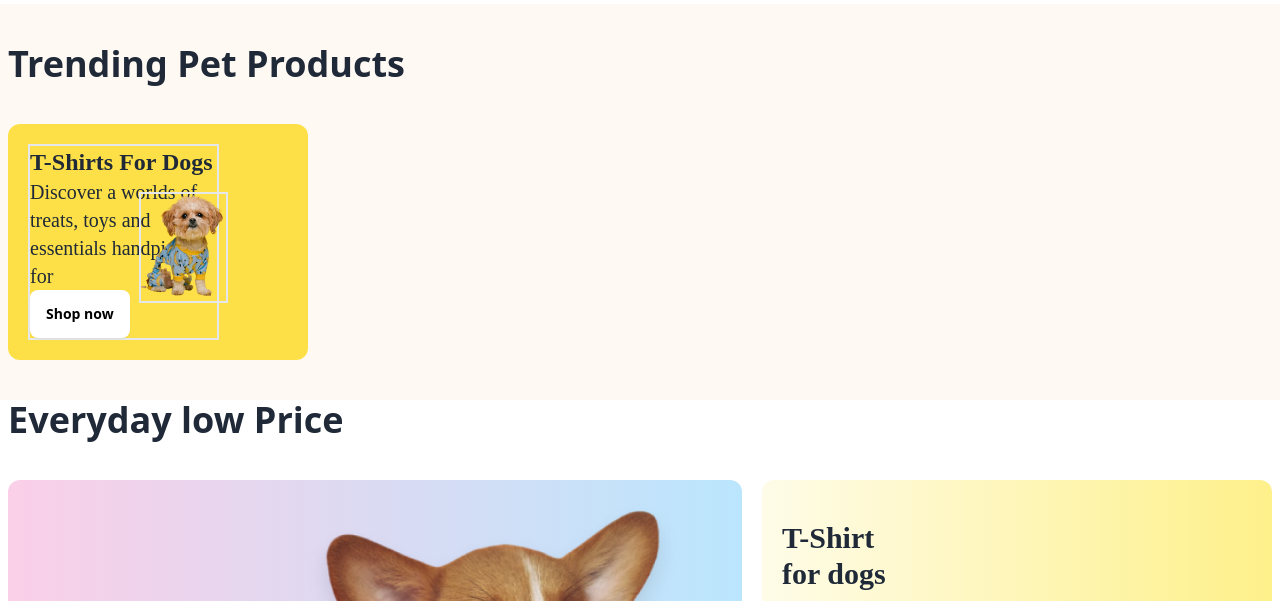
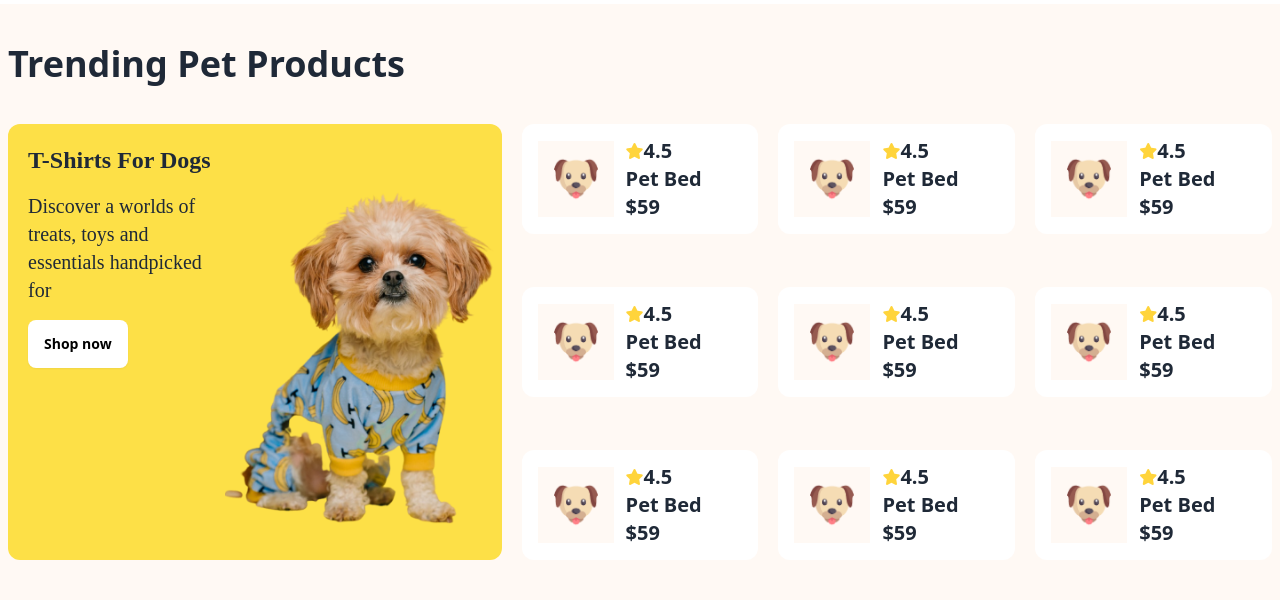
Before and after one commit to Tabibw/Assignment-3, a plain HTML site: page index.html in a window 1280 px wide. Shown: the part 1300-1901 px from the top of the page. Drawn offline with nearby package versions, Linux system fonts and the light colour scheme; a web font is replaced by a local one.

Commit message:
completed main part

```diff
--- a/index.html
+++ b/index.html
@@ -160,37 +160,150 @@
     <section class="bg-[#FFF9F4]">
       <div class="md:container mx-auto px-2 py-10">
         <h1 class="text-4xl font-bold pb-10">Trending Pet Products</h1>
-        <div class="grid grid-cols-10 grid-rows-2">
-          <div class="w-[300px] py-5  flex row-span-2 bg-yellow-300 rounded-xl">
-            <div class="border-2 ml-5">
+        <div class="grid grid-cols-2 gap-5 lg:grid-cols-5 grid-rows-2">
+          <div class="col-span-2 py-5 flex row-span-3 bg-yellow-300 rounded-xl">
+            <div class=" ml-5 space-y-4">
               <h3 class="font-ADLaM text-2xl font-semibold">T-Shirts For Dogs</h3>
               <p class="font-ADLaM text-xl">Discover a worlds of treats, toys and essentials handpicked for</p>
               <button class="btn btn-warning bg-white border-none">Shop now</button>
             </div>
-            <div class="">
-              <img class="border-2 mt-12 -ml-20 " src="c1-assets/cute-pet-mid.png" alt="">
+            <div class="w-[700px]">
+              <img class="w-full mt-12 " src="c1-assets/cute-pet-mid.png" alt="">
+            </div>
+          </div>
+          <!-- card -->
+          <div class="bg-white flex gap-3 items-center h-[110px] p-4 rounded-xl">
+            <div class="bg-[#fff9f4] p-4 w-[76px] h-[76px]">
+              <img class="w-full" src="c1-assets/dog-cartoon.png" alt="">
+            </div>
+            <div>
+              <div class="flex items-center">
+                <i class="fa-solid fa-star" style="color: #FFD43B;"></i>
+                <h3 class="text-xl font-semibold">4.5</h3>
+              </div>
+              <h3 class="text-xl font-bold">Pet Bed</h3>
+              <h3 class="text-xl font-semibold">$59</h3>
+            </div>
+          </div>
+          <!-- card -->
+          <div class="bg-white flex gap-3 items-center h-[110px] p-4 rounded-xl">
+            <div class="bg-[#fff9f4] p-4 w-[76px] h-[76px]">
+              <img class="w-full" src="c1-assets/dog-cartoon.png" alt="">
+            </div>
+            <div>
+              <div class="flex items-center">
+                <i class="fa-solid fa-star" style="color: #FFD43B;"></i>
+                <h3 class="text-xl font-semibold">4.5</h3>
+              </div>
+              <h3 class="text-xl font-bold">Pet Bed</h3>
+              <h3 class="text-xl font-semibold">$59</h3>
+            </div>
+          </div>
+          <!-- card -->
+          <div class="bg-white flex gap-3 items-center h-[110px] p-4 rounded-xl">
+            <div class="bg-[#fff9f4] p-4 w-[76px] h-[76px]">
+              <img class="w-full" src="c1-assets/dog-cartoon.png" alt="">
+            </div>
+            <div>
+              <div class="flex items-center">
+                <i class="fa-solid fa-star" style="color: #FFD43B;"></i>
+                <h3 class="text-xl font-semibold">4.5</h3>
+              </div>
+              <h3 class="text-xl font-bold">Pet Bed</h3>
+              <h3 class="text-xl font-semibold">$59</h3>
+            </div>
+          </div>
+          <!-- card -->
+          <div class="bg-white flex gap-3 items-center h-[110px] p-4 rounded-xl">
+            <div class="bg-[#fff9f4] p-4 w-[76px] h-[76px]">
+              <img class="w-full" src="c1-assets/dog-cartoon.png" alt="">
+            </div>
+            <div>
+              <div class="flex items-center">
+                <i class="fa-solid fa-star" style="color: #FFD43B;"></i>
+                <h3 class="text-xl font-semibold">4.5</h3>
+              </div>
+              <h3 class="text-xl font-bold">Pet Bed</h3>
+              <h3 class="text-xl font-semibold">$59</h3>
+            </div>
+          </div>
+          <!-- card -->
+          <div class="bg-white flex gap-3 items-center h-[110px] p-4 rounded-xl">
+            <div class="bg-[#fff9f4] p-4 w-[76px] h-[76px]">
+              <img class="w-full" src="c1-assets/dog-cartoon.png" alt="">
+            </div>
+            <div>
+              <div class="flex items-center">
+                <i class="fa-solid fa-star" style="color: #FFD43B;"></i>
+                <h3 class="text-xl font-semibold">4.5</h3>
+              </div>
+              <h3 class="text-xl font-bold">Pet Bed</h3>
+              <h3 class="text-xl font-semibold">$59</h3>
+            </div>
+          </div>
+          <!-- card -->
+          <div class="bg-white flex gap-3 items-center h-[110px] p-4 rounded-xl">
+            <div class="bg-[#fff9f4] p-4 w-[76px] h-[76px]">
+              <img class="w-full" src="c1-assets/dog-cartoon.png" alt="">
+            </div>
+            <div>
+              <div class="flex items-center">
+                <i class="fa-solid fa-star" style="color: #FFD43B;"></i>
+                <h3 class="text-xl font-semibold">4.5</h3>
+              </div>
+              <h3 class="text-xl font-bold">Pet Bed</h3>
+              <h3 class="text-xl font-semibold">$59</h3>
+            </div>
+          </div>
+          <!-- card -->
+          <div class="bg-white flex gap-3 items-center h-[110px] p-4 rounded-xl">
+            <div class="bg-[#fff9f4] p-4 w-[76px] h-[76px]">
+              <img class="w-full" src="c1-assets/dog-cartoon.png" alt="">
+            </div>
+            <div>
+              <div class="flex items-center">
+                <i class="fa-solid fa-star" style="color: #FFD43B;"></i>
+                <h3 class="text-xl font-semibold">4.5</h3>
+              </div>
+              <h3 class="text-xl font-bold">Pet Bed</h3>
+              <h3 class="text-xl font-semibold">$59</h3>
+            </div>
+          </div>
+          <!-- card -->
+          <div class="bg-white flex gap-3 items-center h-[110px] p-4 rounded-xl">
+            <div class="bg-[#fff9f4] p-4 w-[76px] h-[76px]">
+              <img class="w-full" src="c1-assets/dog-cartoon.png" alt="">
+            </div>
+            <div>
+              <div class="flex items-center">
+                <i class="fa-solid fa-star" style="color: #FFD43B;"></i>
+                <h3 class="text-xl font-semibold">4.5</h3>
+              </div>
+              <h3 class="text-xl font-bold">Pet Bed</h3>
+              <h3 class="text-xl font-semibold">$59</h3>
+            </div>
+          </div>
+          <!-- card -->
+          <div class="hidden bg-white lg:flex gap-3 items-center h-[110px] p-4 rounded-xl">
+            <div class="bg-[#fff9f4] p-4 w-[76px] h-[76px]">
+              <img class="w-full" src="c1-assets/dog-cartoon.png" alt="">
+            </div>
+            <div>
+              <div class="flex items-center">
+                <i class="fa-solid fa-star" style="color: #FFD43B;"></i>
+                <h3 class="text-xl font-semibold">4.5</h3>
+              </div>
+              <h3 class="text-xl font-bold">Pet Bed</h3>
+              <h3 class="text-xl font-semibold">$59</h3>
             </div>
           </div>
 
-          <!-- <div class="bg-white flex flex-col rounded-xl">
-            <img class="w-14 bg-[#FFF9F4]" src="c1-assets/dog-cartoon.png" alt="">
-            <div>
-              <i class="fa-solid fa-star" style="color: #FFD43B;"></i>
-              <h3>4.5</h3>
-            </div>
-            <div>
-              <h3>Pet Bed</h3>
-            </div>
-            <div>
-              <h3>$59</h3>
-            </div>
-          </div> -->
         </div>
       </div>
     </section>
 
     <section>
-      <div class="md:container mx-auto px-2">
+      <div class="md:container mx-auto my-10 px-2">
         <h2 class="text-4xl font-bold pb-10">Everyday low Price</h2>
         <div class="grid grid-cols-1 gap-5 mb-5 lg:grid-cols-2">
           <div class="lg:flex lg:-mr-28 my-auto bg-gradient-to-r from-pink-200 to-sky-200 rounded-xl">
@@ -220,20 +333,7 @@
 
   <footer>
 
-    <section class=" relative bg-yellow-300">
-      <div class="md:container mx-auto bg-[#FFF9F4] px-2 rounded-xl">
-        <div class="lg:flex gap-40 items-center px-5">
-          <div>
-            <img src="c1-assets/cute-pet-mid.png" alt="">
-          </div>
-          <div class="space-y-6">
-            <h1 class="font-ADLaM text-4xl">Get Pawsome News!</h1>
-            <p class="text-2xl font-semibold">Exclusive training tips, ticks, product deals and more.</p>
-            <input class="font-sora text-2xl font-medium py-3 pl-3 pr-7 lg:pr-40" type="email" name="" id="" placeholder="Enter E-Mail..."><br>
-            <button class="btn btn-warning text-xl">Subscribe</button>
-          </div>
-        </div>
-      </div>
+    <section class=" bg-yellow-300">
       <div class="md:container mx-auto px-2">
         <footer class="footer justify-between text-base-content p-10 ">
           <aside>
```
